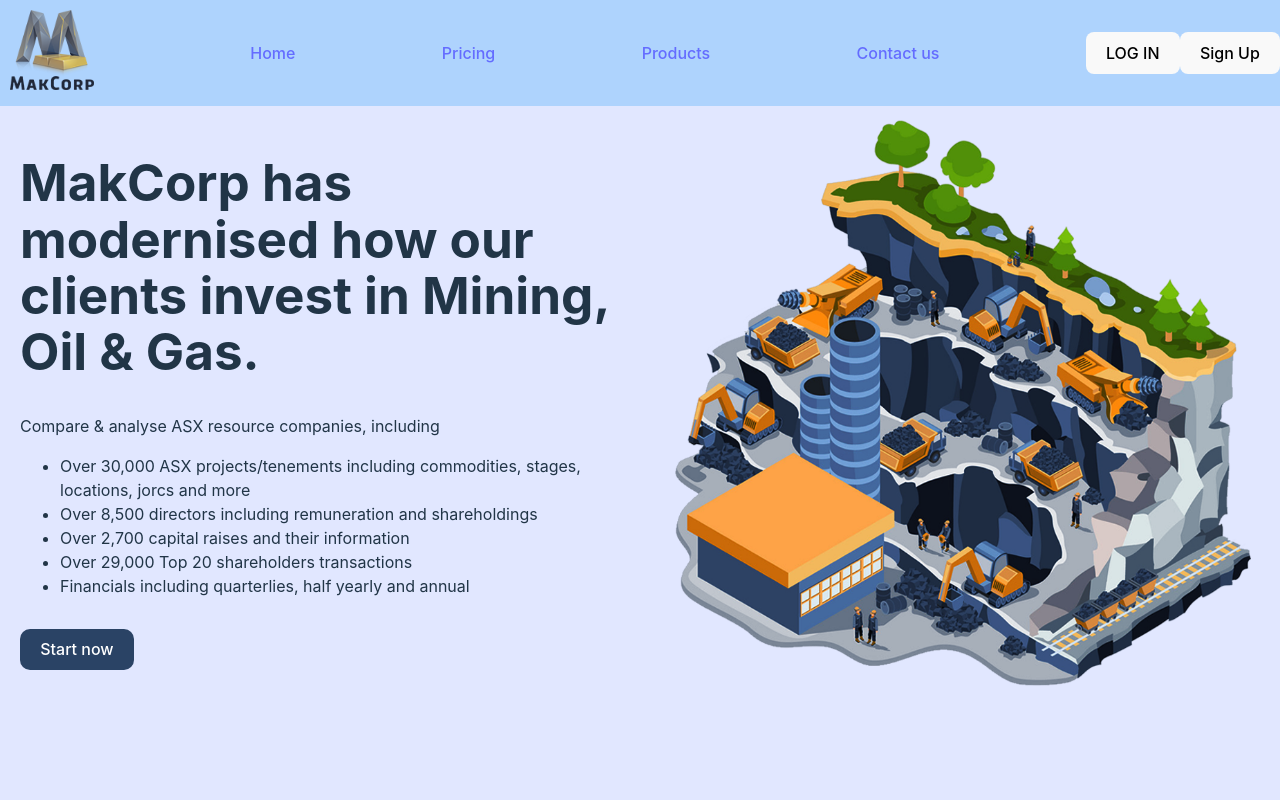
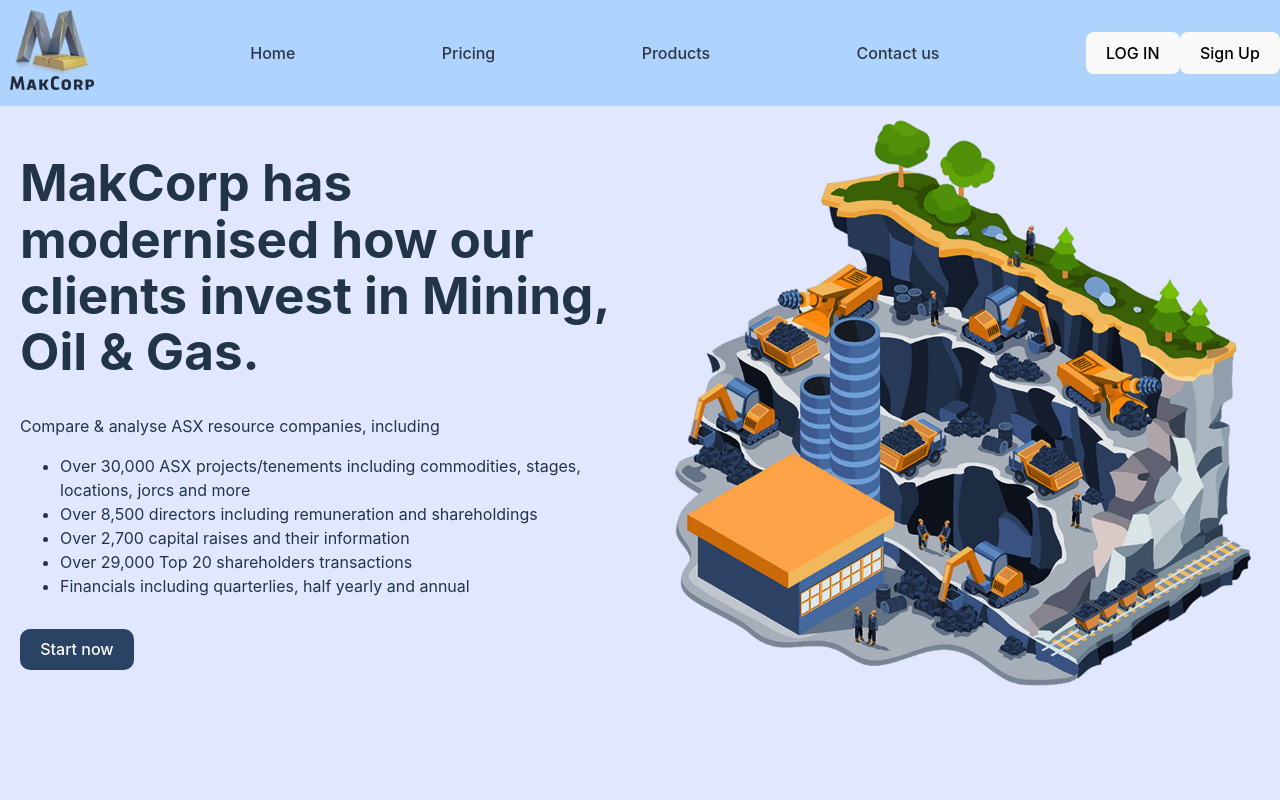
Before and after one commit to jayshah41/Puzzled, a React (Vite) app: page / in a window 1280 px wide. Shown: the top 800 px of the page. Built offline with nearby package versions, Linux system fonts and the light colour scheme.

Commit message:
Add color styling for links in Navbar component

```diff
--- a/src/styles/Navbar.css
+++ b/src/styles/Navbar.css
@@ -8,6 +8,10 @@
     align-items: center;
 }
 
+.navbar-container a {
+    color: #2D3748;
+}
+
 .sticky {
     position: fixed;
     top: 0;
```
